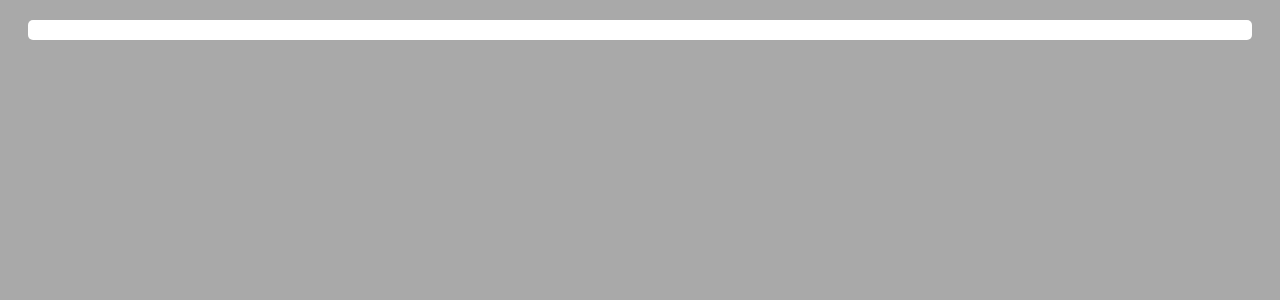
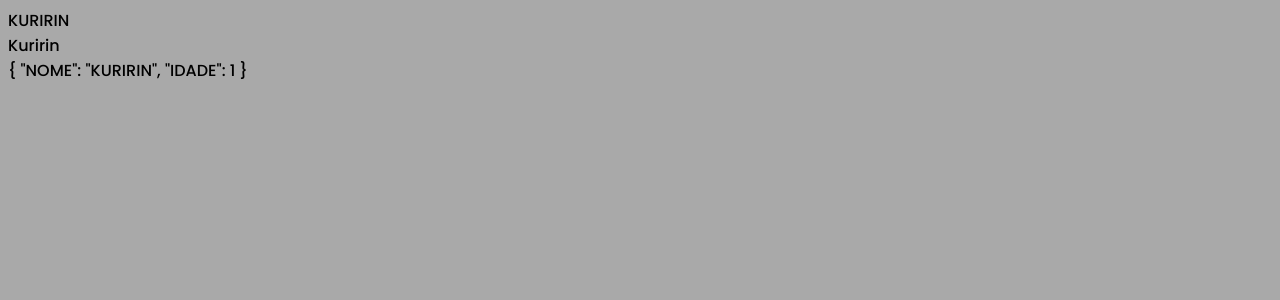
Before and after one commit to thiago-desenv/fundamentos-angular-v17, an Angular app: page / in a window 1280 px wide. Shown: the top 300 px of the page. Built offline with nearby package versions, Linux system fonts and the light colour scheme.

Commit message:
Verificado como usar os pipes padrão do angular, como uppercase e json

```diff
--- a/src/app/app.component.html
+++ b/src/app/app.component.html
@@ -1,8 +1,14 @@
-<app-card>
+<div>
+  {{ pessoa.nome | uppercase}} <br>
+  {{ pessoa.nome }} <br>
+  {{ pessoa | json | uppercase}}
+</div>
+
+<!-- <app-card>
   <ng-template #meuTemplate>
     <app-meu-comp></app-meu-comp>
   </ng-template>
-</app-card>
+</app-card> -->
 
 <!-- <ng-template #headerTemplate>
   <p>Sou o Header</p>
--- a/src/app/app.component.ts
+++ b/src/app/app.component.ts
@@ -9,7 +9,13 @@ import { FilhoComponent } from './filho/filho.component';
   styleUrls: ['./app.component.scss']
 })
  export class AppComponent /*implements OnInit ,AfterViewInit*/ {
-  condition: boolean = true;
+  pessoa = {
+    nome: 'Kuririn',
+    idade: 1
+  };
+
+
+  // condition: boolean = true;
   // appBgColor = 'purple';
   // @ViewChild('minhaDiv') divEl!: ElementRef<HTMLDivElement>;
 
```
